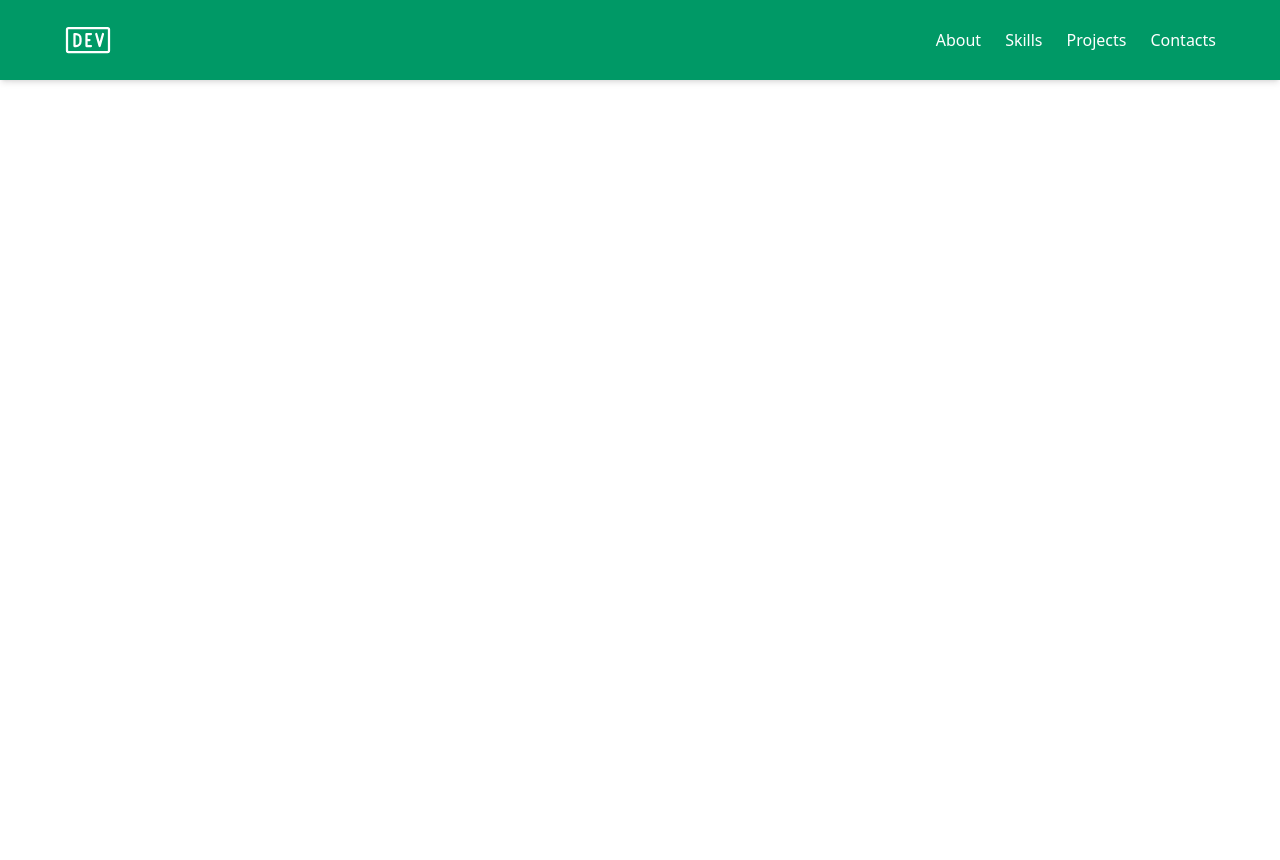
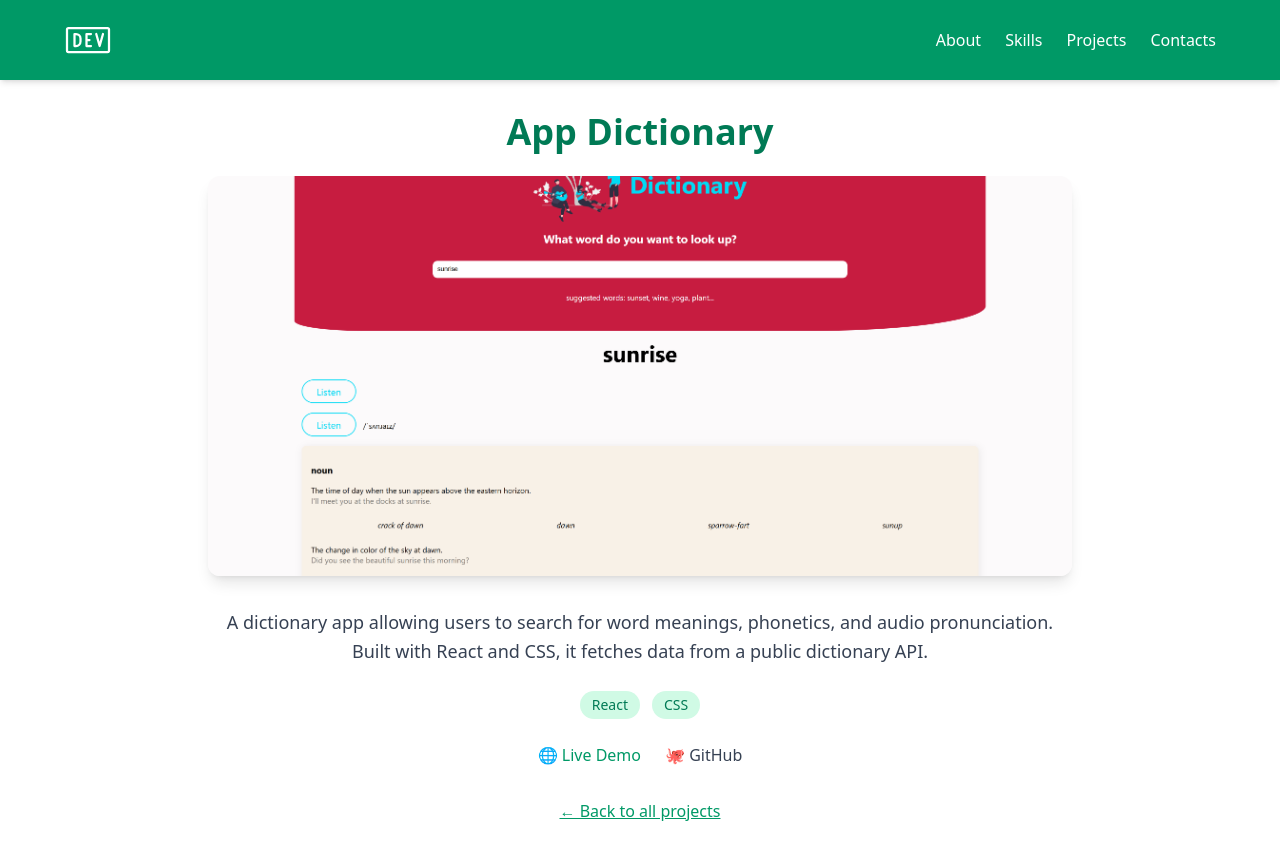
Before and after one commit to Yko-koshka/my-portfolio, a React (Vite) app: page /projects/app-dictionary in a window 1280 px wide. Shown: the top 860 px of the page. Before the commit the page ends 800 px from the top, so only its background shows below. Built offline with nearby package versions, Linux system fonts and the light colour scheme.

Commit message:
add slug field to projects, update card links, create ProjectDetails.tsx and NotFound.tsx components, and add routing in App.tsx

```diff
--- a/src/App.jsx
+++ b/src/App.jsx
@@ -5,6 +5,8 @@ import Contacts from './pages/Contacts';
 import Hero from './pages/Hero';
 import Projects from './pages/Projects';
 import Skills from './pages/Skills';
+import ProjectDetails from './pages/ProjectDetails';
+import NotFound from './pages/NotFound';
 
 function App() {
   return (
@@ -15,6 +17,8 @@ function App() {
         <Route path="/about" element={<About />} />
         <Route path="/skills" element={<Skills />} />
         <Route path="/projects" element={<Projects />} />
+        <Route path="/projects/:slug" element={<ProjectDetails />} />
+        <Route path="*" element={<NotFound />} />
         <Route path="/contacts" element={<Contacts />} />
       </Routes>
     </Router>
--- a/src/data.ts
+++ b/src/data.ts
@@ -7,6 +7,7 @@ import type { Project } from '@/types/projects';
 export const projects: Project[] = [
   {
     id: 1,
+    slug: 'app-tasks',
     title: 'App Tasks',
     description:
       'A task management app built with Angular. Features include task creation, editing, and deletion with real-time UI updates using RxJS. Styled with custom SCSS and component-based architecture.',
@@ -18,6 +19,7 @@ export const projects: Project[] = [
   },
   {
     id: 2,
+    slug: 'comfy-store',
     title: 'Comfy Store',
     description:
       'An e-commerce web app inspired by modern shopping experiences. Built with React, Redux, and Tailwind. Features include cart, product filtering, routing, and smooth UI transitions using daisyUI.',
@@ -29,6 +31,7 @@ export const projects: Project[] = [
   },
   {
     id: 3,
+    slug: 'app-weather',
     title: 'App Weather',
     description:
       'A lightweight weather forecast app powered by a public API. Users can search any city to view real-time temperature, humidity, and condition icons. Built with React and vanilla CSS.',
@@ -40,6 +43,7 @@ export const projects: Project[] = [
   },
   {
     id: 4,
+    slug: 'app-dictionary',
     title: 'App Dictionary',
     description:
       'A dictionary app allowing users to search for word meanings, phonetics, and audio pronunciation. Built with React and CSS, it fetches data from a public dictionary API.',
--- /dev/null
+++ b/src/pages/NotFound.tsx
@@ -0,0 +1,15 @@
+import { Link } from 'react-router-dom';
+
+const NotFound = () => {
+  return (
+    <section className="h-screen flex flex-col items-center justify-center text-center px-4 text-emerald-900">
+      <h1 className="text-6xl font-bold text-emerald-700">404</h1>
+      <p className="text-xl mt-4 text-gray-700">Page not found 😿</p>
+      <Link to="/" className="mt-6 text-emerald-600 hover:underline text-lg">
+        ← Back to Home
+      </Link>
+    </section>
+  );
+};
+
+export default NotFound;
--- /dev/null
+++ b/src/pages/ProjectDetails.tsx
@@ -0,0 +1,76 @@
+import { useParams, Link } from 'react-router-dom';
+import { projects } from '../data';
+
+const ProjectDetails = () => {
+  const { slug } = useParams();
+  const project = projects.find((p) => p.slug === slug);
+
+  if (!project) {
+    return (
+      <div className="text-center py-24">
+        <h2 className="text-3xl text-red-600 font-bold mb-4">
+          Project not found
+        </h2>
+        <Link to="/projects" className="text-emerald-600 underline">
+          ← Back to project list
+        </Link>
+      </div>
+    );
+  }
+
+  return (
+    <section className="py-28 px-4 max-w-4xl mx-auto text-emerald-900">
+      <h1 className="text-4xl font-bold text-center text-emerald-700 mb-6">
+        {project.title}
+      </h1>
+
+      <img
+        src={project.imgSrc}
+        alt={project.title}
+        className="rounded-xl shadow-lg w-full max-h-[400px] object-cover mb-8"
+      />
+
+      <p className="text-lg text-gray-700 mb-6 leading-relaxed text-center">
+        {project.description}
+      </p>
+
+      <div className="flex flex-wrap justify-center gap-3 mb-6">
+        {project.stack.map((tech, idx) => (
+          <span
+            key={idx}
+            className="text-sm bg-emerald-100 text-emerald-700 px-3 py-1 rounded-full"
+          >
+            {tech}
+          </span>
+        ))}
+      </div>
+
+      <div className="flex justify-center gap-6 mb-8">
+        <a
+          href={project.demoLink}
+          target="_blank"
+          rel="noopener noreferrer"
+          className="inline-flex items-center gap-2 text-emerald-600 hover:underline"
+        >
+          🌐 Live Demo
+        </a>
+        <a
+          href={project.githubLink}
+          target="_blank"
+          rel="noopener noreferrer"
+          className="inline-flex items-center gap-2 text-gray-700 hover:underline"
+        >
+          🐙 GitHub
+        </a>
+      </div>
+
+      <div className="text-center">
+        <Link to="/projects" className="text-emerald-600 underline">
+          ← Back to all projects
+        </Link>
+      </div>
+    </section>
+  );
+};
+
+export default ProjectDetails;
--- a/src/pages/Projects.tsx
+++ b/src/pages/Projects.tsx
@@ -1,7 +1,7 @@
 import { useState } from 'react';
 import { motion, AnimatePresence } from 'framer-motion';
+import { Link } from 'react-router-dom';
 import { projects } from '../data';
-import { FaGithub, FaExternalLinkAlt } from 'react-icons/fa';
 
 const allTags = ['All', ...new Set(projects.flatMap((p) => p.stack))];
 
@@ -94,22 +94,12 @@ const Projects = () => {
                       ))}
                     </div>
                     <div className="mt-4 flex gap-4 justify-center">
-                      <a
-                        href={project.demoLink}
-                        target="_blank"
-                        rel="noopener noreferrer"
+                      <Link
+                        to={`/projects/${project.slug}`}
                         className="text-sm inline-flex items-center gap-1 text-emerald-600 hover:underline"
                       >
-                        <FaExternalLinkAlt /> Live Demo
-                      </a>
-                      <a
-                        href={project.githubLink}
-                        target="_blank"
-                        rel="noopener noreferrer"
-                        className="text-sm inline-flex items-center gap-1 text-gray-700 hover:underline"
-                      >
-                        <FaGithub /> GitHub
-                      </a>
+                        → View Details
+                      </Link>
                     </div>
                   </div>
                 </div>
--- a/src/types/projects.ts
+++ b/src/types/projects.ts
@@ -1,5 +1,6 @@
 export type Project = {
   id: number;
+  slug: string;
   title: string;
   description: string;
   stack: string[];
```
